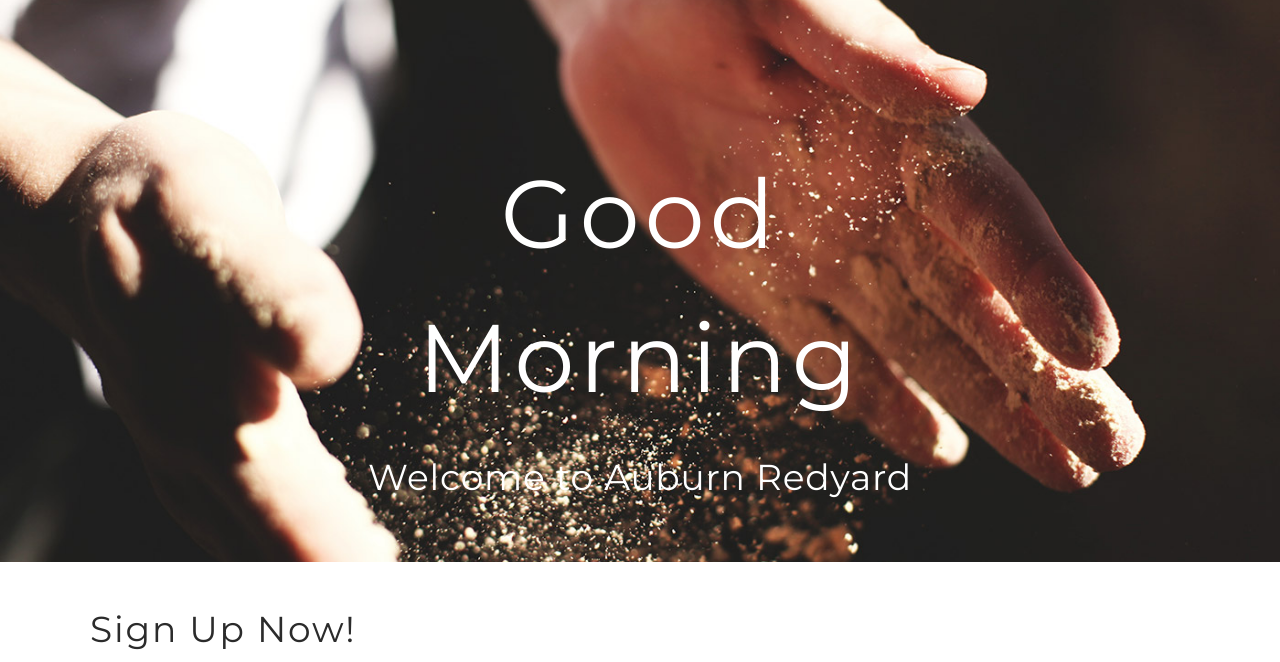
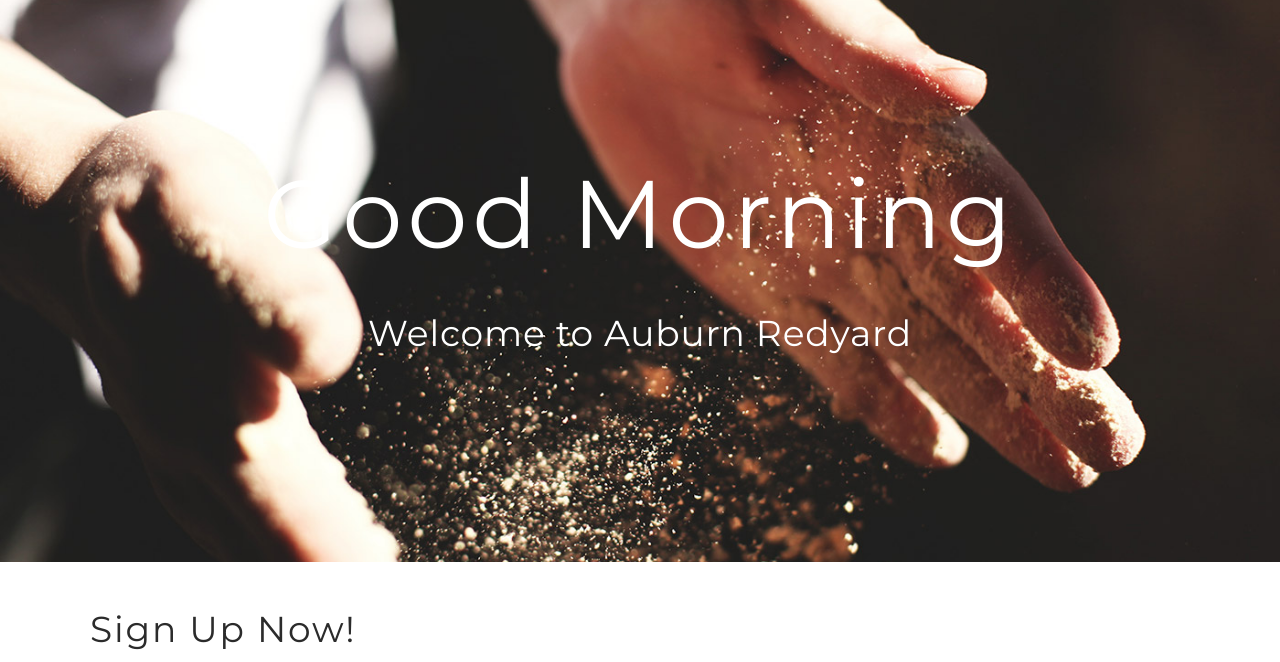
Before and after one commit to lenymo/newmarket-village, a website: page src/html/pages/index.html in a window 1280 px wide. Shown: the part 138-800 px from the top of the page. Drawn offline with nearby package versions, Linux system fonts and the light colour scheme; files that its build step writes are made by us from their sources; files whose address does not match are found by name.

Commit message:
Page header adjustments.

```diff
--- a/src/html/layout/page-header.html
+++ b/src/html/layout/page-header.html
@@ -1,7 +1,7 @@
 <header class="page-header -has-dark-bg">
   <div class="container page-header__container">
     <div class="row page-header__row">
-      <div class="col-sm-10 offset-sm-1 col-md-8 offset-md-2 page-header__col">
+      <div class="col-sm-10 offset-sm-1 page-header__col">
         <h1 class="page-header__title">
           Good Morning
         </h1>
```
Also changed, not shown: build/index.html.
